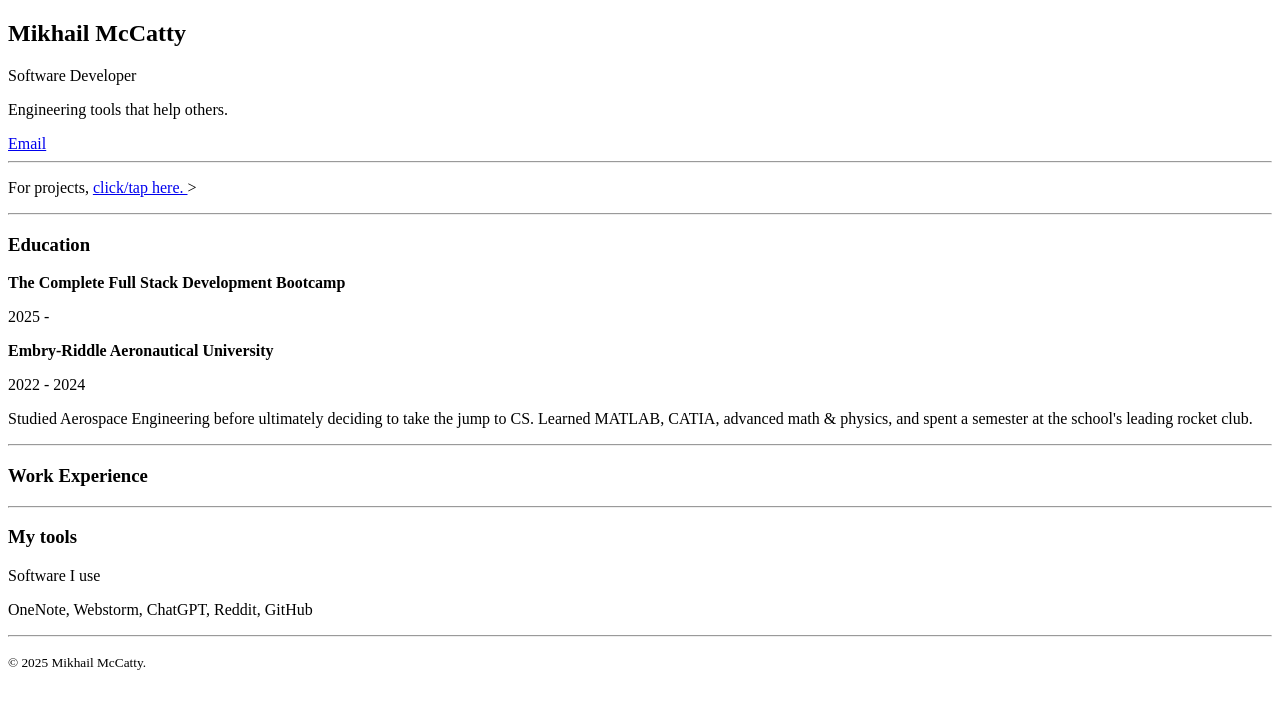
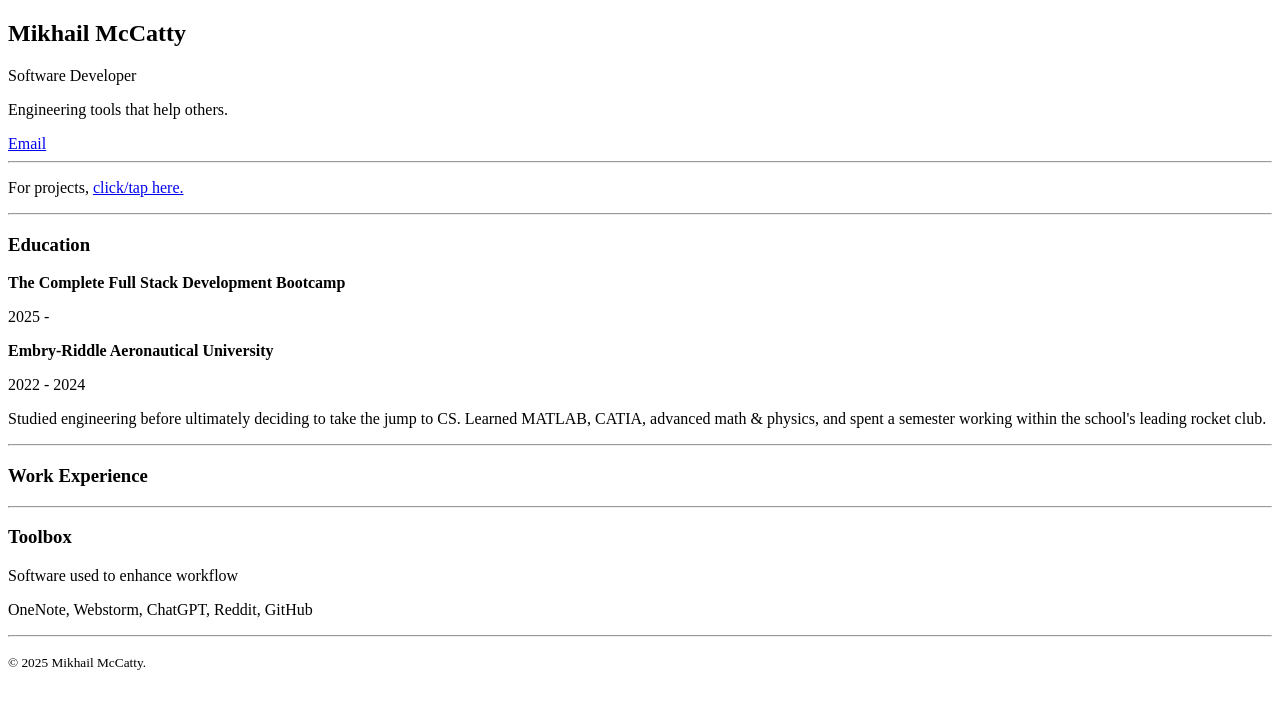
Before and after one commit to kale004/resume, a plain HTML site: page index.html in a window 1280 px wide. Drawn offline with Linux system fonts and the light colour scheme.

Commit message:
Change: Formatting and text edits

```diff
--- a/index.html
+++ b/index.html
@@ -11,27 +11,27 @@
 <body>
   <h2> Mikhail McCatty </h2>
   <p> Software Developer </p>
-  <p>Engineering tools that help others.</p>
+  <p> Engineering tools that help others. </p>
   <a href = "mikhailmccatty12@gmail.com">Email</a>
   <hr />
 
-  <p>For projects, <a href="projects.html">click/tap here. </a>></p>
+  <p>For projects, <a href="projects.html">click/tap here. </a></p>
   <hr />
 
-  <h3>Education</h3>
+  <h3> Education </h3>
   <p><b> The Complete Full Stack Development Bootcamp </b></p>
   <p>2025 - </p>
   <p></p>
   <p> <b> Embry-Riddle Aeronautical University </b> </p>
-  <p>2022 - 2024</p>
-  <p> Studied Aerospace Engineering before ultimately deciding to take the jump to CS. Learned MATLAB, CATIA, advanced math & physics, and spent a semester at the school's leading rocket club. </p>
+  <p> 2022 - 2024 </p>
+  <p> Studied engineering before ultimately deciding to take the jump to CS. Learned MATLAB, CATIA, advanced math & physics, and spent a semester working within the school's leading rocket club. </p>
   <hr />
 
   <h3>  Work Experience </h3>
 
   <hr />
-  <h3>My tools</h3>
-  <p>Software I use </p>
+  <h3> Toolbox </h3>
+  <p> Software used to enhance workflow </p>
   <p>OneNote, Webstorm, ChatGPT, Reddit, GitHub </p>
   <hr />
 
```
